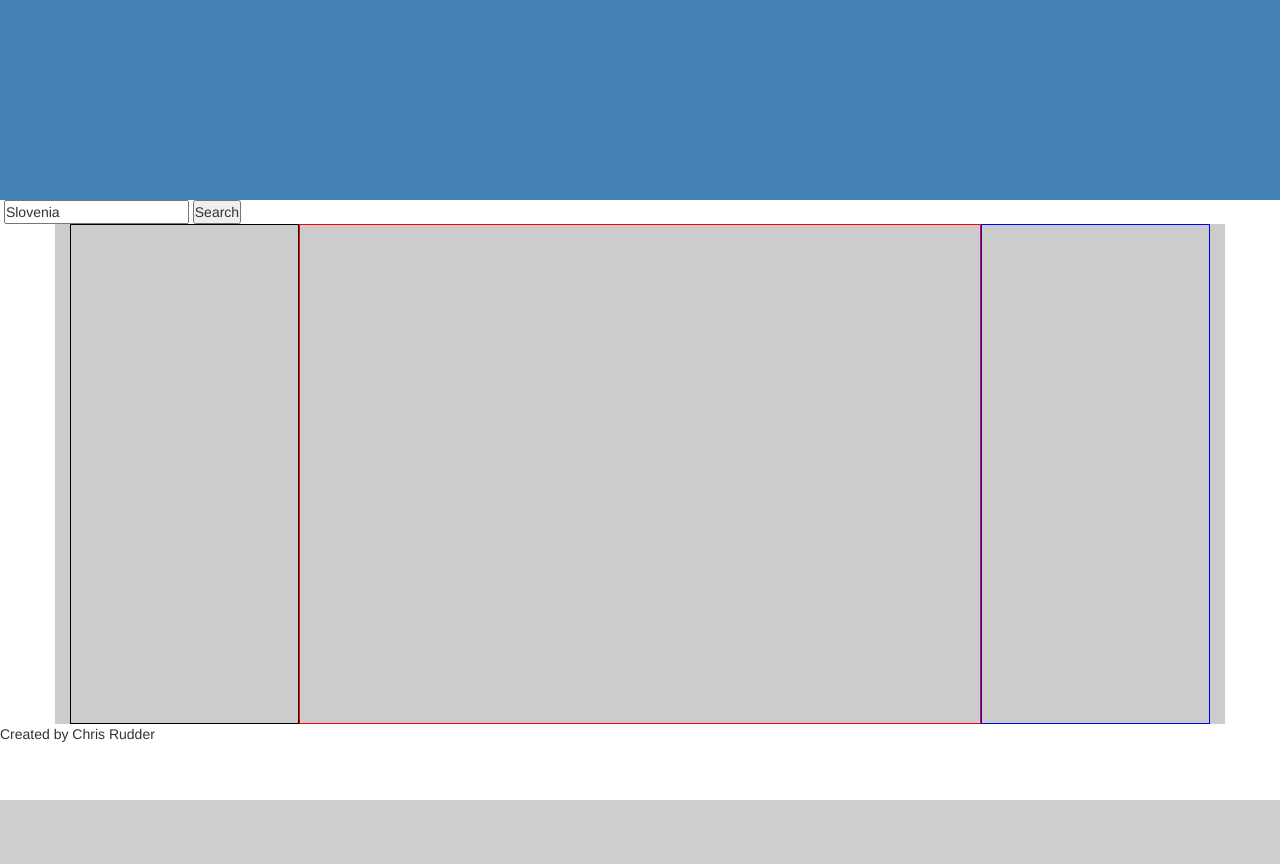
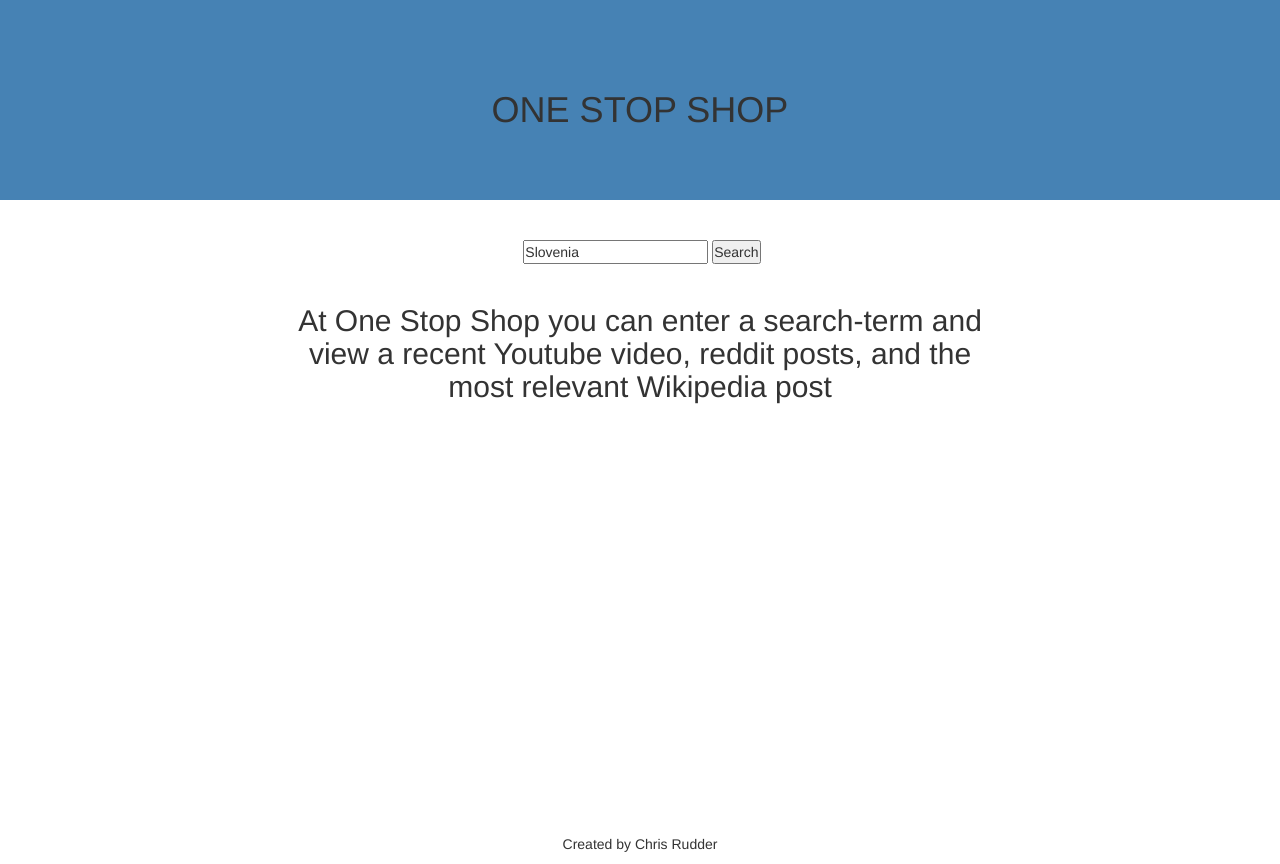
Before and after one commit to dukefan5656/API-Capstone-Chris, a PHP site: page / in a window 1280 px wide. Before the commit the page ends 800 px from the top, so only its background shows below. Run offline with PHP 8.4, Linux system fonts and the light colour scheme.

Commit message:
finished all API requests

```diff
--- a/index.html
+++ b/index.html
@@ -10,6 +10,7 @@
 </head>
 <body>
   <header class="banner">
+    <h1>ONE STOP SHOP</h1>
     <ul class="slides">
     </ul>
   </header>
@@ -23,6 +24,7 @@
 
     <section class="container">
       <section id="youtube" role="region">
+        <h2>At One Stop Shop you can enter a search-term and view a recent Youtube video, reddit posts, and the most relevant Wikipedia post</h2>
       </section>
       <section id="reddit" role="region"></section>
       <section id="wiki" role="region"></section>
--- a/main.css
+++ b/main.css
@@ -2,6 +2,27 @@
   margin: 0;
   padding: 0;
   box-sizing: border-box;
+  text-align: center;
+}
+
+.js-search-form {
+  text-align: center;
+  margin-top: 40px;
+  margin-bottom: 20px;
+}
+
+.js-query {
+  text-align: left;
+}
+
+h1 {
+  color: gray;
+  font-size: 120px;
+  height: 90%;
+  width:100%;
+  display:flex;
+  align-items: center;
+  justify-content: center;
 }
 
 .banner {
@@ -16,8 +37,30 @@
   border: 1px solid black;
   display: flex;
   flex-wrap: wrap;
+  /* text-align: center; */
+  padding: 10px;
+}
+
+.card-body {
+  margin: auto;
+  top: 50%;
+  left: 50%;
+}
+
+.card-title {
   text-align: center;
-  padding: 10px;
+}
+
+.btn-primary {
+  margin: auto;
+  top: 50%;
+  left: 50%;
+}
+
+.youtube-video {
+  margin: auto;
+  top: 50%;
+  left: 50%;
 }
 
 .button-holder {
@@ -28,22 +71,35 @@
   margin: 0 auto;
 }
 
+
 .youtube-container {
   display: flex;
   flex-wrap: wrap;
   text-align: center;
 }
 
+.youtube-container p {
+  margin-top: 20px;
+}
+
+a {
+  text-align: center;
+  margin: 20px auto;
+}
+
 .container {
   display: flex;
   height: 500px;
-  background-color: #ccc;
+
   flex-flow: row wrap;
 
 }
 
 .card-img-top {
   height: 100px;
+  margin: auto;
+  top: 50%;
+  left: 50%;
 }
 
 ul {
@@ -66,19 +122,22 @@
 #reddit {
   flex: 1;
   order: 1;
-  border: 1px solid black;
+}
+
+footer {
+  margin-top: 50px;
 }
 
 #youtube {
   flex: 3;
   order: 2;
-  border: 1px solid red;
+
 }
 
 #wiki {
   flex: 1;
   order: 3;
-  border: 1px solid blue;
+
 }
 
 #descriptions{
--- a/scripts/app.js
+++ b/scripts/app.js
@@ -110,7 +110,7 @@
   const renderResults = function(video) {
     return `<section class="youtube-container" data-id="${video.id}">
               <h3>${video.title}</h3>
-              <iframe width="560" height="315" src="https://www.youtube.com/embed/${video.id}" frameborder="0" allow="encrypted-media" allowfullscreen></iframe>
+              <iframe width="560" height="315" class="youtube-video" src="https://www.youtube.com/embed/${video.id}" frameborder="0" allow="encrypted-media" allowfullscreen></iframe>
               <p>${video.description}</p>
               <a href="https://www.youtube.com/channel/${video.channelId}">Follow Link to Channel</a>
             </section>
```
